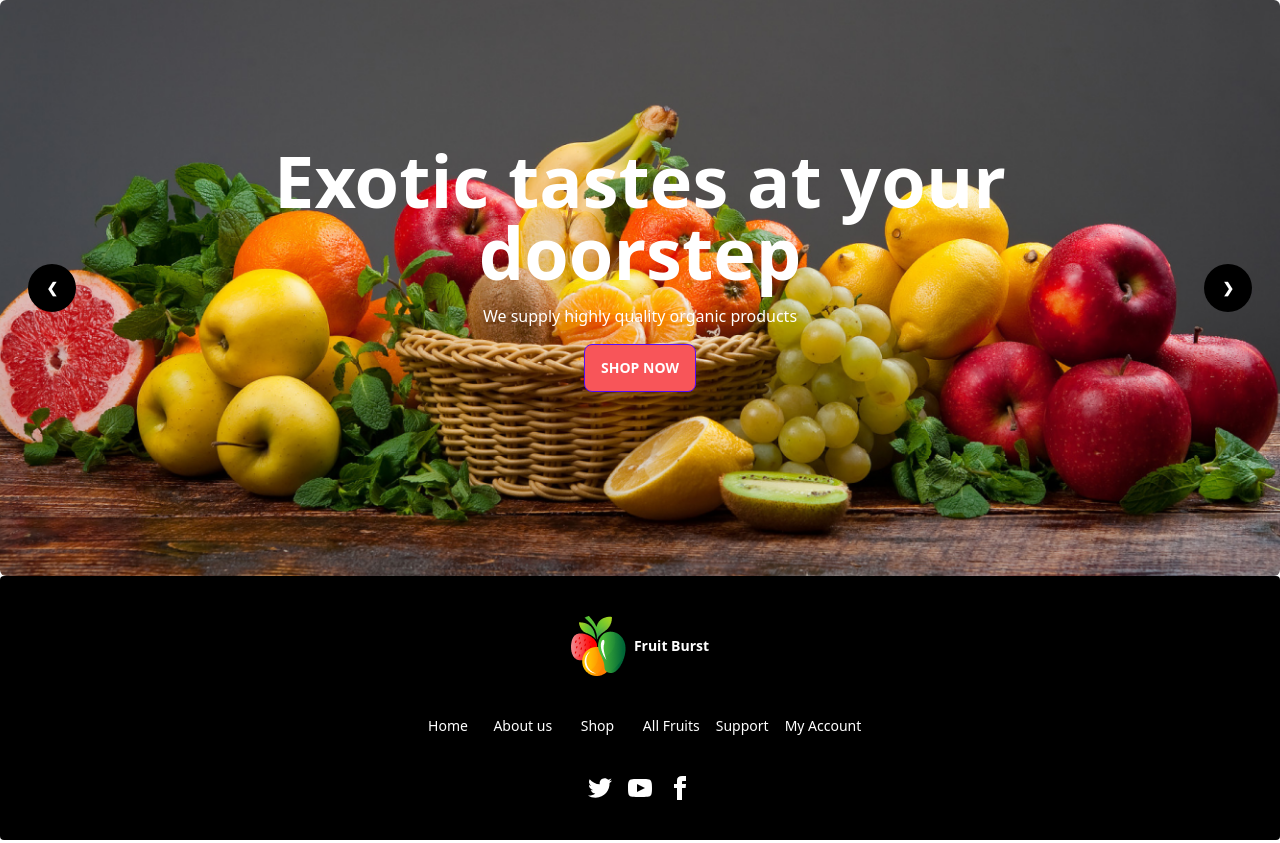
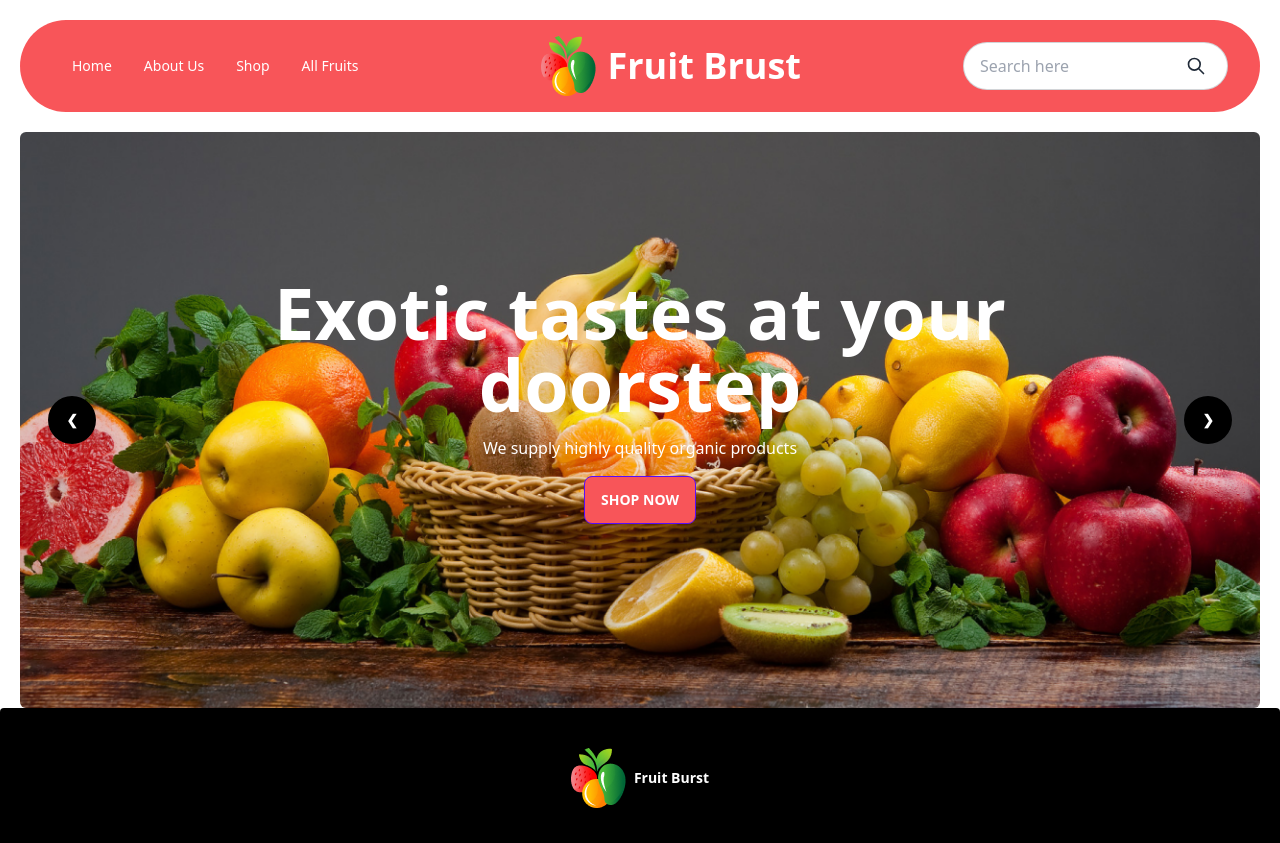
Before and after one commit to shuvo3837/Fruit-Burst, a plain HTML site: page index.html in a window 1280 px wide. Shown: the top 843 px of the page. Drawn offline with nearby package versions, Linux system fonts and the light colour scheme; grey boxes are pictures that could not be loaded.

Commit message:
added nav

```diff
--- a/index.html
+++ b/index.html
@@ -36,7 +36,64 @@
 </head>
 
 <body class="font-family">
-  <header>
+  <header class="mx-5">
+    <!-- Header section-->
+
+    <div class="container mx-auto mx">
+      <!-- Navbar section-->
+      <div
+          class="navbar bg-[#F85559] lg:bg-[#F85559] rounded-full my-5 lg:py-4 justify-between px-0 lg:px-8 flex flex-row-reverse lg:flex-row">
+          <div class="lg:hidden">
+              <div class="dropdown">
+                  <div class="dropdown dropdown-end">
+                      <label tabindex="0" class="btn btn-ghost rounded-btn">
+                          <svg xmlns="http://www.w3.org/2000/svg" class="h-5 w-5 lg:text-white" fill="none"
+                              viewBox="0 0 24 24" stroke="currentColor">
+                              <path stroke-linecap="round" stroke-linejoin="round" stroke-width="2"
+                                  d="M4 6h16M4 12h8m-8 6h16" />
+                          </svg>
+                      </label>
+                      <ul tabindex="0"
+                          class="menu dropdown-content z-[1] p-2 shadow bg-[#F85559] rounded-box w-40 mt-4">
+                          <li><a>Home</a></li>
+                          <li><a>About Us</a></li>
+                          <li><a>Shop</a></li>
+                          <li><a>All Fruits</a></li>
+                      </ul>
+                  </div>
+              </div>
+          </div>
+
+          <div class="hidden lg:flex">
+              <ul class="menu menu-horizontal px-1 text-white font-medium">
+                  <li><a>Home</a></li>
+                  <li><a>About Us</a></li>
+                  <li><a>Shop</a></li>
+                  <li><a>All Fruits</a></li>
+              </ul>
+          </div>
+
+
+          <div class="gap-3">
+              <img src="images/logo.png" alt="">
+              <h3 class="text-4xl lg:text-white font-bold">Fruit Brust</h3>
+          </div>
+
+          <div class="hidden lg:block">
+              <button>
+                  <input type="text" placeholder="Search here" class="input input-bordered w-full rounded-full" />
+              </button>
+
+              <div class="btn btn-ghost btn-circle absolute -ml-14">
+                  <svg xmlns="http://www.w3.org/2000/svg" class="h-5 w-5" fill="none" viewBox="0 0 24 24"
+                      stroke="currentColor">
+                      <path stroke-linecap="round" stroke-linejoin="round" stroke-width="2"
+                          d="M21 21l-6-6m2-5a7 7 0 11-14 0 7 7 0 0114 0z" />
+                  </svg>
+              </div>
+          </div>
+      </div>
+
     <!-- Banner section-->
     <div class="carousel w-full">
       <!-- Slide-1 -->
@@ -155,7 +212,7 @@
 
   </main>
 
-  <footer>
+
     <footer class="footer footer-center p-10 bg-black text-base-content rounded">
       <div class="flex">
         <div>
@@ -194,7 +251,7 @@
       </div>
 
     </footer>
-  </footer>
+
 </body>
 
 </html>
```
